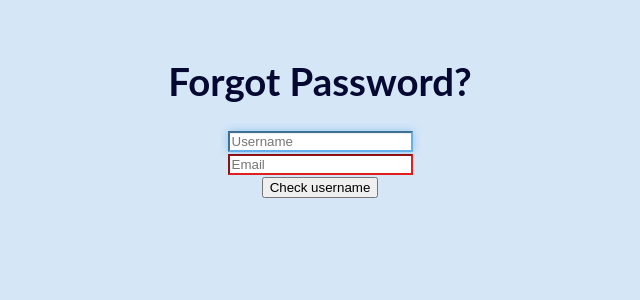
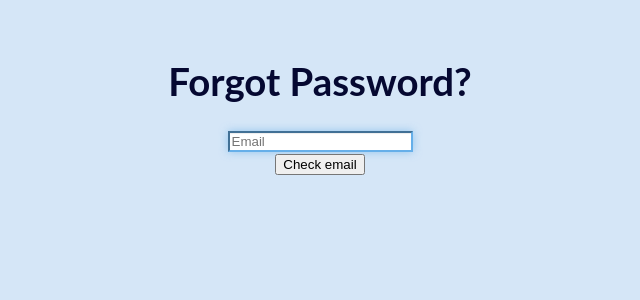
Before and after one commit to mturner6300/CS50FinalProject, a Flask app: page /forgot in a window 1280 px wide. Shown: the part 66-366 px from the top of the page, without its empty margins (320-960 px from the left). Run offline with Flask 2, Linux system fonts and the light colour scheme; some libraries are stand-ins or nearby versions.

Commit message:
Fixed Forgot password. It works! Also added tracks to database I think? Maybe that was my prev. commit

```diff
--- a/app.py
+++ b/app.py
@@ -480,7 +480,7 @@ def forgot():
                 if check_password_hash(answerhash, answer):
                     letters = string.ascii_letters
                     numbers = string.digits
-                    newpass = "".join(random.choice(letters) for i in range(int(random.choice(numbers)))).join(random.choice(numbers) for i in range(int(random.choice(numbers)))).join(random.choice(letters) for i in range(int(random.choice(numbers)))).join(random.choice(numbers) for i in range(int(random.choice(numbers))))
+                    newpass = "".join(random.choice(letters) for i in range(int(random.choice(numbers)))).join(random.choice(numbers) for i in range(int(random.choice(numbers))))
                     newhash = generate_password_hash(newpass)
                     db.execute("""UPDATE users
                                 SET hashedpass = ?
@@ -504,7 +504,10 @@ def forgot():
                         Your password: """
 
                         message = message + username + addpass + newpass
-                        server.sendmail(our_email, email, message)
+                        server.sendmail(ouremail, email, message)
+                        message = "Please check your email for your reset password"
+                        return render_template("forgot.html", message=message)
+
 
                 else:
                     message = "Please check your security answer"
@@ -514,4 +517,4 @@ def forgot():
                 return render_template("forgot.html", security=security, message=message)
 
         message = "Please enter account email to reset password"
-        render_template(forgot.html, message=message)
+        return render_template("forgot.html", message=message)
--- a/templates/forgot.html
+++ b/templates/forgot.html
@@ -33,12 +33,9 @@
     <h1> Forgot Password? </h1>
     <form action="/forgot" method="post">
         <div class="form-group">
-            <input autocomplete="off" autofocus class="form-control" name="username" placeholder="Username" type="text">
-        </div>
-        <div class="form-group">
             <input autocomplete="off" autofocus class="form-control" name="email" placeholder="Email" type="text">
         </div>
-        <button class="btn btn-primary" type="submit"> Check username </button>
+        <button class="btn btn-primary" type="submit"> Check email </button>
     </form>
 {% endif %}
 
```
Also changed, not shown: coursedatabase.db.
